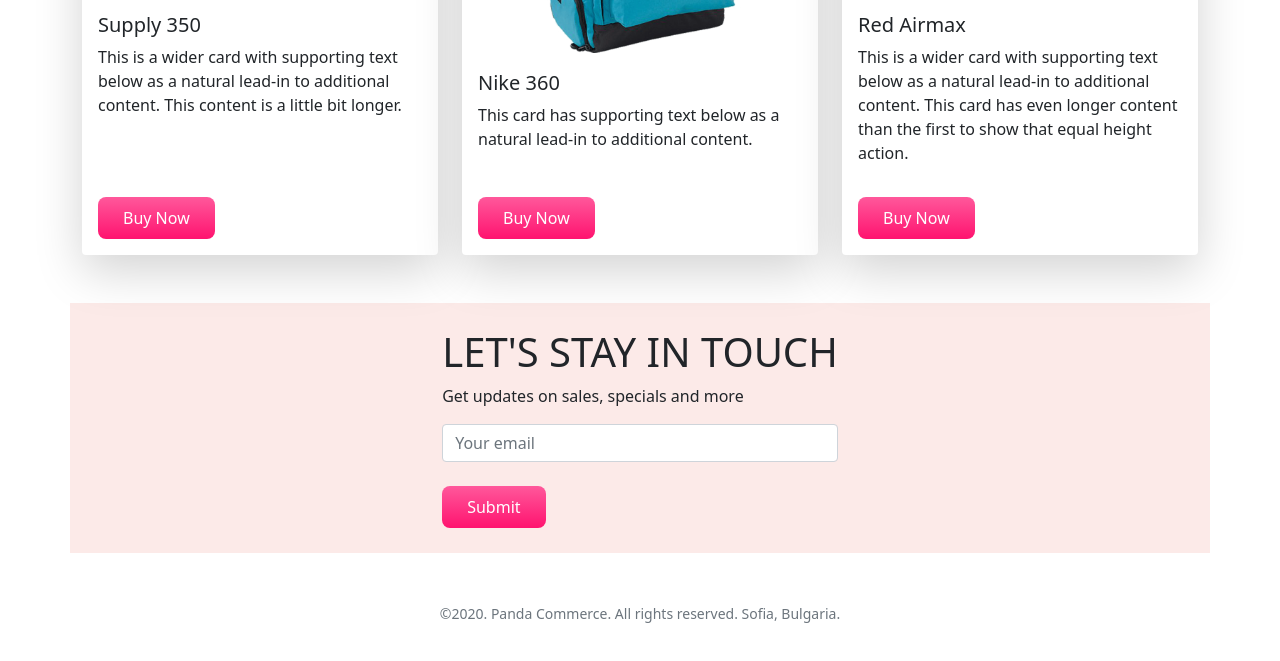
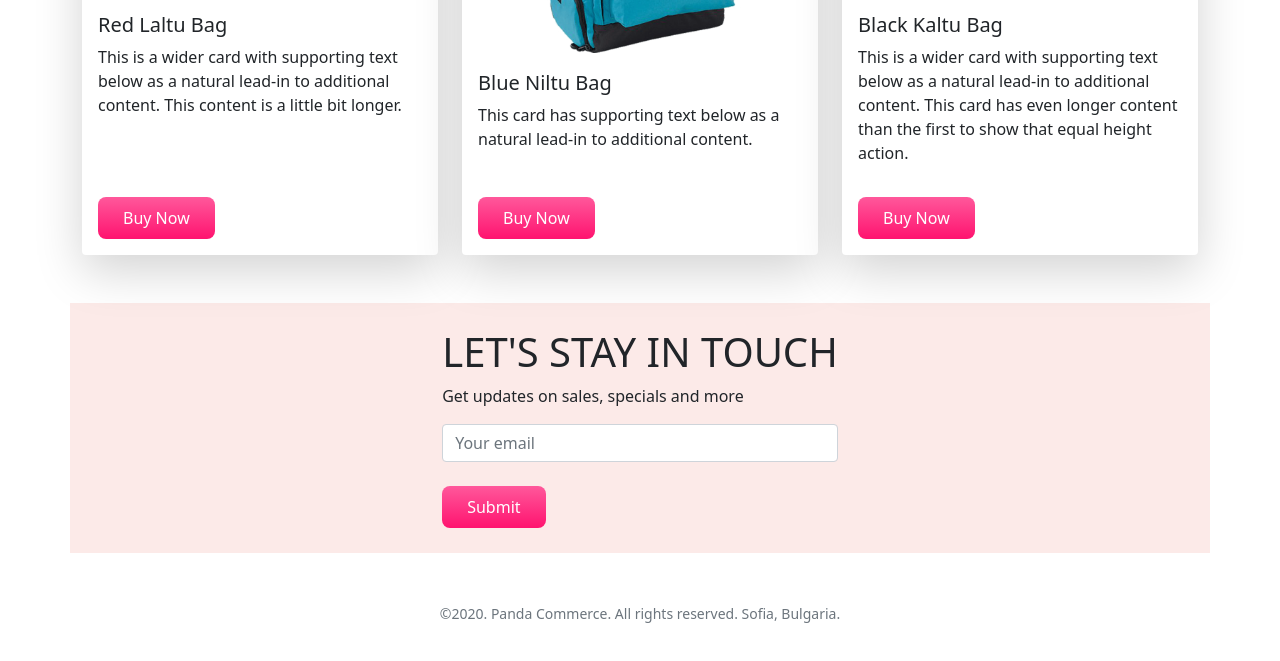
Before and after one commit to abuhoraira153/my-panda-commerce, a plain HTML site: page index.html in a window 1280 px wide. Shown: the part 1773-2434 px from the top of the page. Drawn offline with nearby package versions, Linux system fonts and the light colour scheme.

Commit message:
lalto added

```diff
--- a/index.html
+++ b/index.html
@@ -173,7 +173,7 @@
                 <div class="card shadow-lg border-0 h-100">
                     <img src="images/bags/bag-1.png" class="card-img-top" alt="...">
                     <div class="card-body">
-                    <h5 class="card-title">Supply 350</h5>
+                    <h5 class="card-title">Red Laltu Bag</h5>
                     <p class="card-text">This is a wider card with supporting text below as a natural lead-in to additional content. This content is a little bit longer.</p>
                     </div>
                     <div class="m-3">
@@ -185,7 +185,7 @@
                 <div class="card shadow-lg border-0 h-100">
                     <img src="images/bags/bag-2.png" class="card-img-top" alt="...">
                     <div class="card-body">
-                    <h5 class="card-title">Nike 360</h5>
+                    <h5 class="card-title">Blue Niltu Bag</h5>
                     <p class="card-text">This card has supporting text below as a natural lead-in to additional content.</p>
                     </div>
                     <div  class="m-3">
@@ -197,7 +197,7 @@
                 <div class="card shadow-lg border-0 h-100">
                     <img src="images/bags/bag-3.png" class="card-img-top" alt="...">
                     <div class="card-body">
-                    <h5 class="card-title">Red Airmax</h5>
+                    <h5 class="card-title">Black Kaltu Bag</h5>
                     <p class="card-text">This is a wider card with supporting text below as a natural lead-in to additional content. This card has even longer content than the first to show that equal height action.</p>
                     </div>
                     <div  class="m-3">
```
